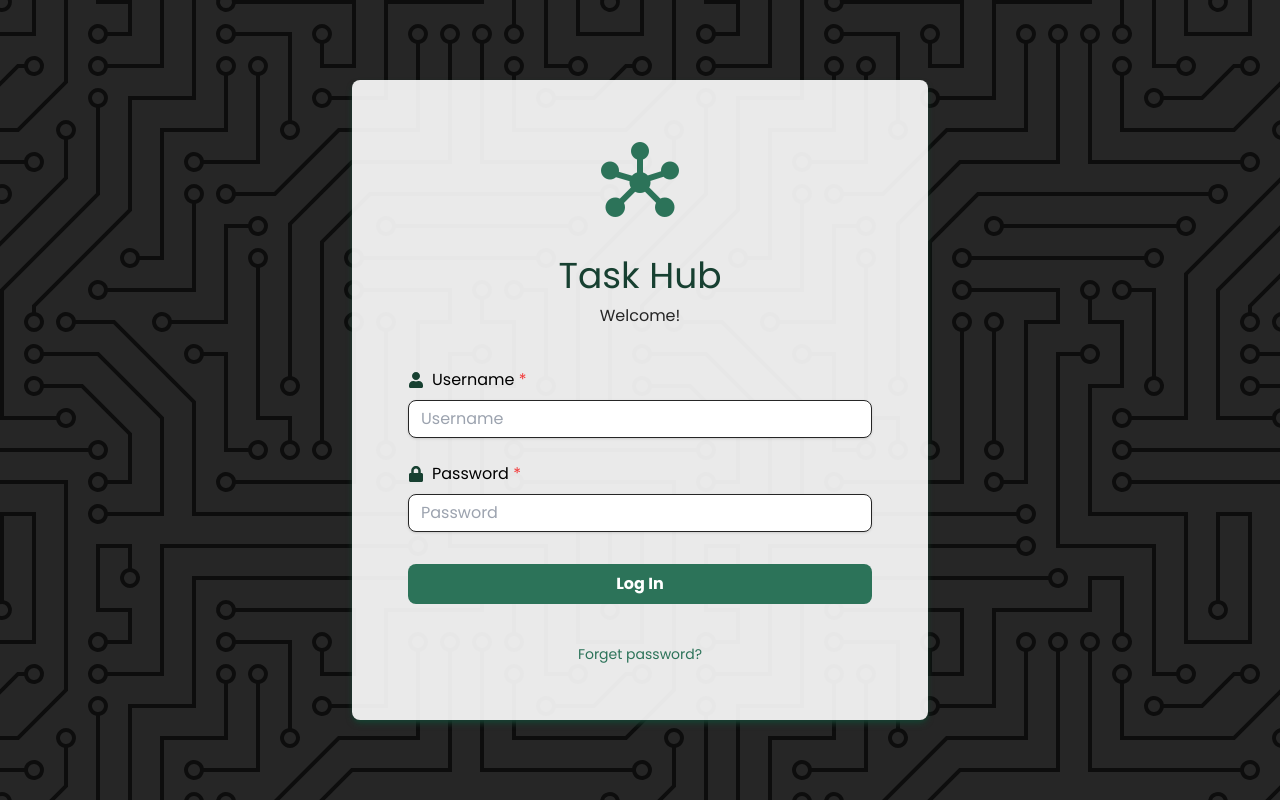
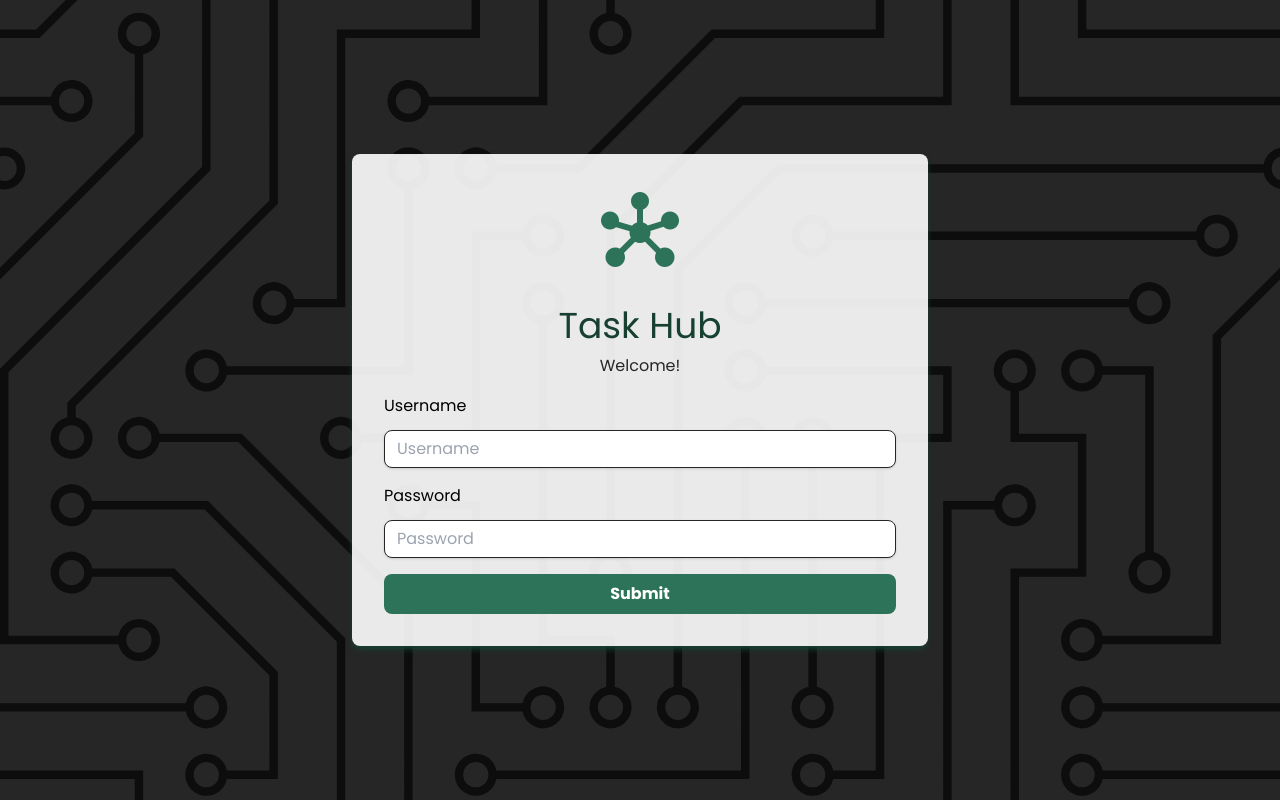
Before and after one commit to fabiomp-filho/task-hub-client, a Next.js app: page / in a window 1280 px wide. Built offline with nearby package versions, Linux system fonts and the light colour scheme.

Commit message:
feat: login form and validations

```diff
--- a/components/buttons/CustomButton.tsx
+++ b/components/buttons/CustomButton.tsx
@@ -1,7 +1,18 @@
-const CustomButton = (
+import React from "react";
+
+interface CustomButtonProps {
+    type?: "submit" | "reset" | "button";
+    title: string;
+    className?: string;
+    onClick?: () => void;
+    color: string;
+}
+
+const CustomButton: React.FC<CustomButtonProps> = (
     {
+        type ,
         title,
-            className,
+        className = "",
         onClick,
         color = "primary"
     }
@@ -18,8 +29,9 @@ const CustomButton = (
         lightgrey: `bg-lightgrey hover:bg-lightgreyHover text-white`,
     };
 
-        return(
+    return (
         <button
+            type={type}
             title={title}
             className={`${baseClasses} ${colorClasses[color]} ${className}`}
             onClick={onClick && onClick}>
--- /dev/null
+++ b/components/form/DynamicForm.tsx
@@ -0,0 +1,52 @@
+import React from 'react';
+import {ErrorMessage, Form, Formik, FormikHelpers} from 'formik';
+import * as Yup from 'yup';
+import CustomInput from "@/components/inputs/CustomInput";
+import CustomButton from "@/components/buttons/CustomButton";
+
+interface FieldProps {
+    name: string;
+    type: string;
+    placeholder: string;
+    label: string;
+    color: string;
+}
+
+interface DynamicFormProps {
+    fields: FieldProps[];
+    initialValues: { [key: string]: any };
+    validationSchema: Yup.ObjectSchema<any>;
+    onSubmit: (values: { [key: string]: any }, formikHelpers: FormikHelpers<{ [key: string]: any }>) => void;
+    submitColor: string
+}
+
+const DynamicForm: React.FC<DynamicFormProps> = ({fields, initialValues, validationSchema, onSubmit, submitColor}) => {
+    return (
+        <Formik
+            initialValues={initialValues}
+            validationSchema={validationSchema}
+            onSubmit={onSubmit}
+        >
+            {formik => (
+                <Form className="grid gap-4">
+                    {fields.map((field, index) => (
+                        <div key={index} className="flex flex-col">
+                            <label htmlFor={field.name} className="mb-1">{field.label}</label>
+                            <CustomInput
+                                name={field.name}
+                                type={field.type}
+                                placeholder={field.placeholder}
+                                color={field.color}
+                                inputClass={`${formik.errors[field.name] && formik.touched[field.name] ? 'border-red-500' : ''}`}
+                            />
+                            <ErrorMessage name={field.name} component="div" className="text-red-500 text-sm"/>
+                        </div>
+                    ))}
+                    <CustomButton color={submitColor} type="submit" title={"Submit"}/>
+                </Form>
+            )}
+        </Formik>
+    );
+};
+
+export default DynamicForm;
--- a/components/inputs/CustomInput.tsx
+++ b/components/inputs/CustomInput.tsx
@@ -1,5 +1,9 @@
+import {Field} from "formik";
+
 const CustomInput = (
     {
+        name,
+        type,
         label,
         placeholder,
         inputClass,
@@ -31,7 +35,10 @@ const CustomInput = (
                 <label className={labelClass}> {label} {required &&
                     <span title={"required field"} className={"text-danger"}>*</span>}</label>
             </div>
-            <input
+            <Field
+                id={name}
+                name={name}
+                type={type}
                 title={label}
                 placeholder={placeholder}
                 className={`${baseClasses} ${colorClasses[color]} ${inputClass}`}
--- a/package.json
+++ b/package.json
@@ -10,10 +10,12 @@
   },
   "dependencies": {
     "color": "^4.2.3",
+    "formik": "^2.4.6",
     "next": "14.2.5",
     "react": "^18",
     "react-dom": "^18",
-    "react-icons": "^5.2.1"
+    "react-icons": "^5.2.1",
+    "yup": "^1.4.0"
   },
   "devDependencies": {
     "@types/node": "^20",
--- a/pages/index.tsx
+++ b/pages/index.tsx
@@ -1,41 +1,50 @@
-import CustomInput from "@/components/inputs/CustomInput";
-import {FaLock, FaUser} from "react-icons/fa";
-import CustomButton from "@/components/buttons/CustomButton";
-import Image from "next/image";
+import React from 'react';
+import DynamicForm from "../components/form/DynamicForm"
+import * as Yup from 'yup';
+
+const fields = [
+    {name: 'username', type: 'text', placeholder: 'Username', label: 'Username', color: "mediumgreen"},
+    {name: 'password', type: 'text', placeholder: 'Password', label: 'Password', color: "mediumgreen"},
+];
+
+const initialValues = {
+    teste: '',
+    teste2: '',
+};
+
+const validationSchema = Yup.object({
+    username: Yup.string().required('Username is required').min(3, 'Username must be at least 3 characters'),
+    password: Yup.string().required('Password is required').min(6, 'Password must be at least 6 characters'),
+});
+
+const onSubmit = (values: { [key: string]: any }, {setSubmitting}: {
+    setSubmitting: (isSubmitting: boolean) => void
+}) => {
+    console.log('Form data', values);
+    setSubmitting(false);
+};
 
 export default function Home() {
     return (
-        <main className={"flex items-center justify-center text-light bg-lightgrey "}
-              style={{backgroundImage: "url('/circuit-board.svg')"}}>
-            <div className={"p-8 bg-white shadow-darkgreen shadow-md rounded-lg w-full max-w-xl bg-opacity-90"}>
-                <form className={"grid p-6 gap-6 items-center"}>
-                    <div className={"grid text-center mb-4 gap-2"}>
-                        <Image src="/distribuidor-92.png" alt="Logo" width={92} height={92} className="mx-auto mb-4 w-24 h-24" />
-                        <h1 className={"text-4xl text-center text-darkgreen "}><span></span>Task Hub</h1>
-                        <p className="text-lightgrey text-center">Welcome!</p>
-                    </div>
-                    <CustomInput
-                        icon={<FaUser className={"text-darkgreen"}/>}
-                        required={true}
-                        placeholder={"Username"}
-                        label={"Username"}
-                        color={"mediumgreen"}
-                        inputClass={"border-darkgreen"}
-                    />
-                    <CustomInput
-                        icon={<FaLock className={"text-darkgreen"}/>}
-                        required={true}
-                        placeholder={"Password"}
-                        label={"Password"}
-                        color={"mediumgreen"}
-                        inputClass={"border-darkgreen"}
-                    />
-                    <CustomButton className={"mt-2"} title={"Log In"} color={"mediumgreen"}/>
-                    <div className="flex justify-center mt-4">
-                        <a title={"Clique para recuperar a senha"} href="#"
-                           className="text-sm text-center text-mediumgreen hover:underline">Forget password?</a>
-                    </div>
-                </form>
+        <main className="flex items-center justify-center text-light bg-lightgrey min-h-screen"
+              style={{
+                  backgroundImage: "url('/circuit-board.svg')",
+                  backgroundSize: 'cover',
+                  backgroundPosition: 'center'
+              }}>
+            <div className="p-8 bg-white shadow-darkgreen shadow-md rounded-lg w-full max-w-xl bg-opacity-90">
+                <div className="grid text-center mb-4 gap-2">
+                    <img src="/distribuidor-92.png" alt="Logo" className="mx-auto mb-4 w-24 h-24"/>
+                    <h1 className="text-4xl text-center text-darkgreen">Task Hub</h1>
+                    <p className="text-lightgrey text-center">Welcome!</p>
+                </div>
+                <DynamicForm
+                    fields={fields}
+                    initialValues={initialValues}
+                    validationSchema={validationSchema}
+                    onSubmit={onSubmit}
+                    submitColor={"mediumgreen"}
+                />
             </div>
         </main>
     );
```
Also changed, not shown: 1 other file (tests, documents, lock files or other folders). Lines whose indentation alone changed are shown as unchanged.
